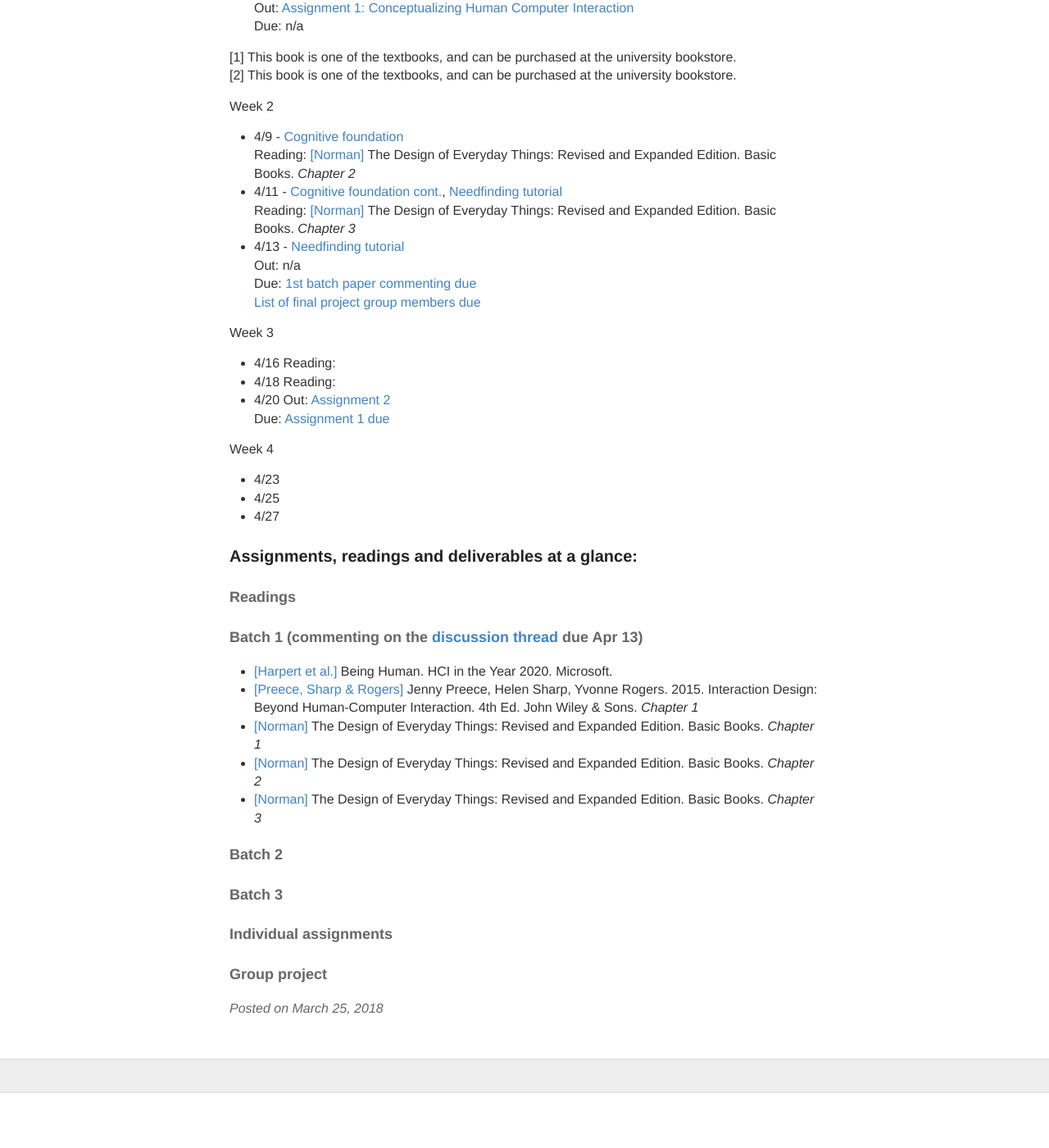
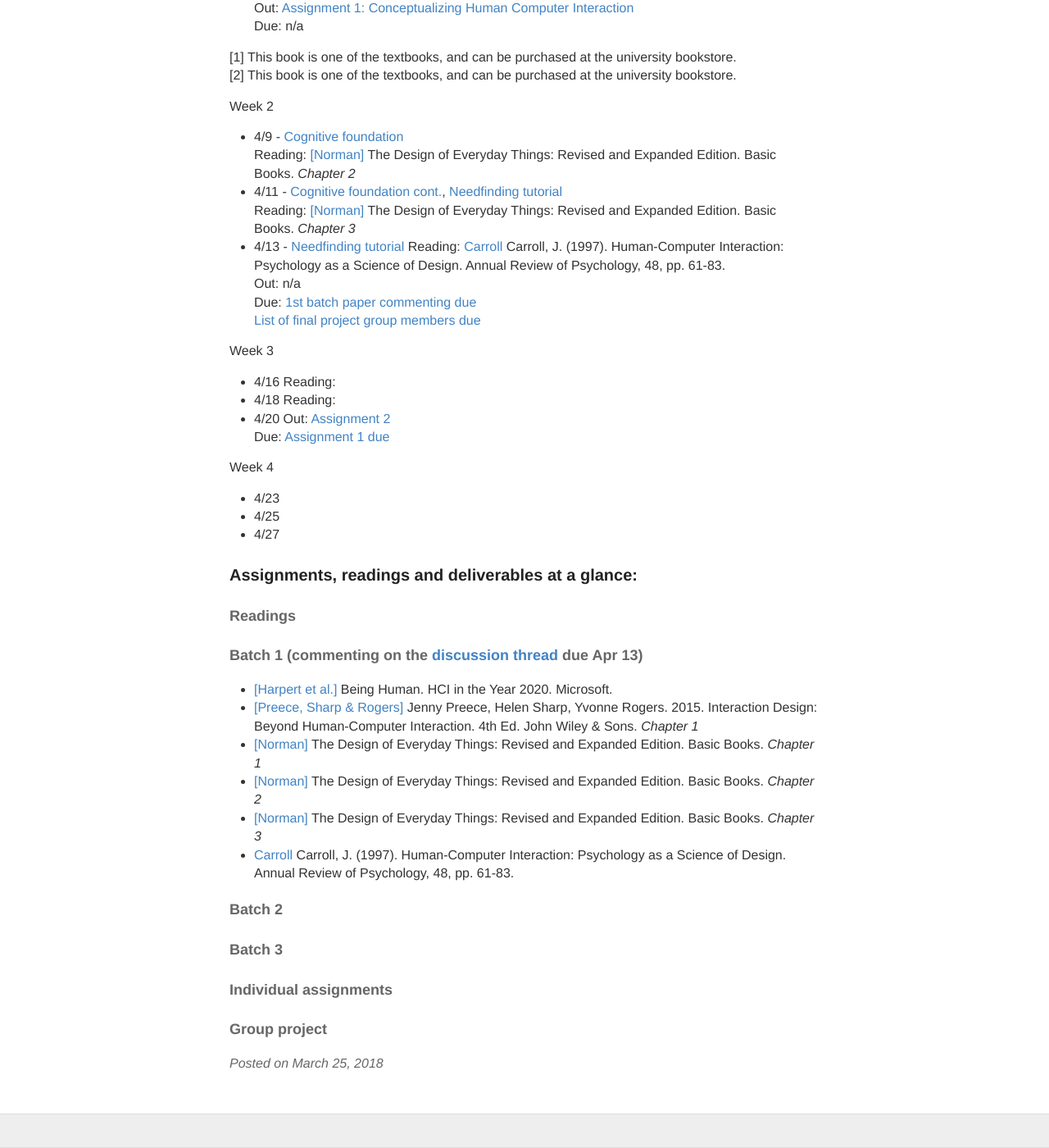
Before and after one commit to hciwang/hciwang.github.io, a Jekyll site: the page built from _posts/2018-3-25-lectures.md, in a window 1280 px wide and 1400 px high, scrolled down 564 px. Shown: the whole window at 82% size. Built offline with Jekyll 4.4.1, drawn with Linux system fonts in a browser that asks for light colours; before the commit the page ends 1897 px from its top, so only the background shows below that.

Commit message:
Update 2018-3-25-lectures.md

```diff
--- a/_posts/2018-3-25-lectures.md
+++ b/_posts/2018-3-25-lectures.md
@@ -24,6 +24,7 @@
 - 4/11 - [Cognitive foundation cont.](https://canvas.ucdavis.edu/files/3250608/download?download_frd=1), [Needfinding tutorial]()
 Reading: [[Norman]](https://www.basicbooks.com/titles/don-norman/the-design-of-everyday-things/9780465050659/) The Design of Everyday Things: Revised and Expanded Edition. Basic Books. *Chapter 3*
 - 4/13 - [Needfinding tutorial]()
+Reading: [Carroll](https://canvas.ucdavis.edu/files/3250636/download?download_frd=1) Carroll, J. (1997). Human-Computer Interaction: Psychology as a Science of Design. Annual Review of Psychology, 48, pp. 61-83.
 Out: n/a
 Due: [1st batch paper commenting due]()
 [List of final project group members due]()
@@ -52,6 +53,7 @@ Week 4
 - [[Norman]](https://www.basicbooks.com/titles/don-norman/the-design-of-everyday-things/9780465050659/) The Design of Everyday Things: Revised and Expanded Edition. Basic Books. *Chapter 1*
 - [[Norman]](https://www.basicbooks.com/titles/don-norman/the-design-of-everyday-things/9780465050659/) The Design of Everyday Things: Revised and Expanded Edition. Basic Books. *Chapter 2*
 - [[Norman]](https://www.basicbooks.com/titles/don-norman/the-design-of-everyday-things/9780465050659/) The Design of Everyday Things: Revised and Expanded Edition. Basic Books. *Chapter 3*
+- [Carroll](https://canvas.ucdavis.edu/files/3250636/download?download_frd=1) Carroll, J. (1997). Human-Computer Interaction: Psychology as a Science of Design. Annual Review of Psychology, 48, pp. 61-83.
 
 #### Batch 2
 #### Batch 3
```
